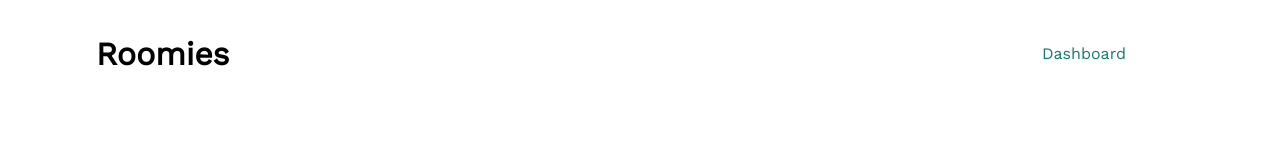
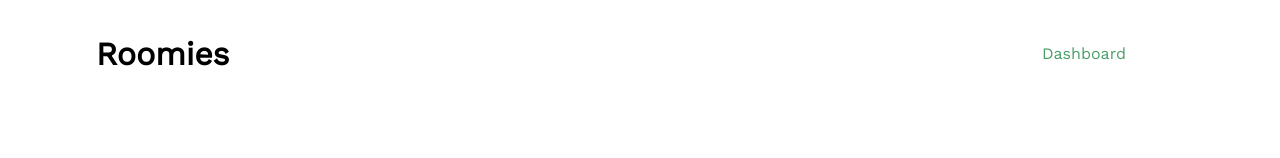
Before and after one commit to Turing-Roomies/roomies-fe, a React (Create React App) app: page /dashboard in a window 1280 px wide. Shown: the top 158 px of the page. Built offline with nearby package versions, Linux system fonts and the light colour scheme.

Commit message:
Change active nav link color

```diff
--- a/src/components/Navbar/Navbar.js
+++ b/src/components/Navbar/Navbar.js
@@ -5,7 +5,7 @@ import CurrentUserContext from "../../Context/CurrentUserContext"
 
 export default function Navbar({ setCurrentUser }) {
   const linkStyle = { textDecoration: "none", color: "black" }
-  const activeStyle = { color: "#157A6E" }
+  const activeStyle = { color: "#499F68" }
 
   const user = useContext(CurrentUserContext)
 
```
